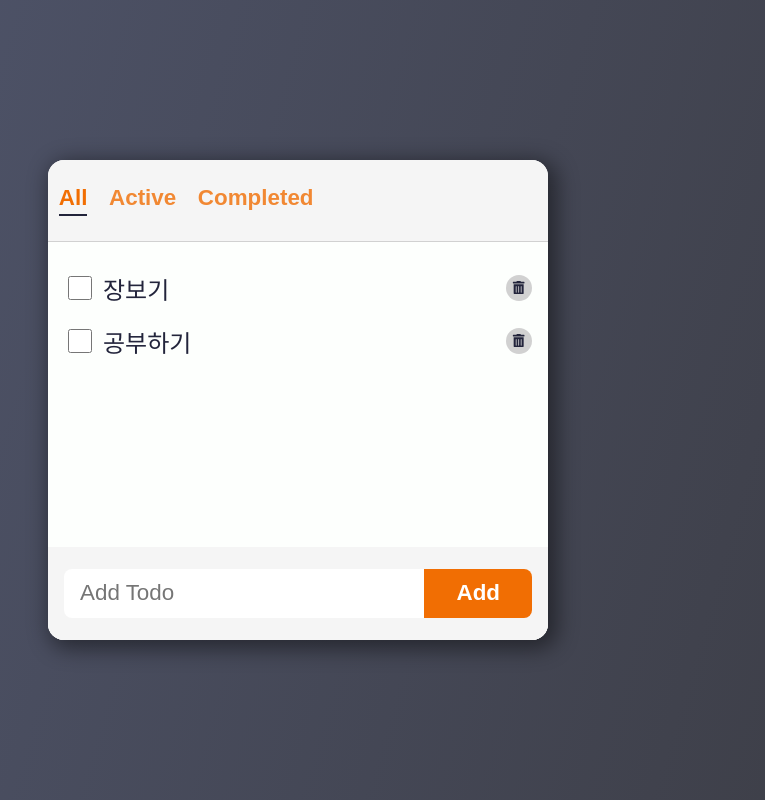
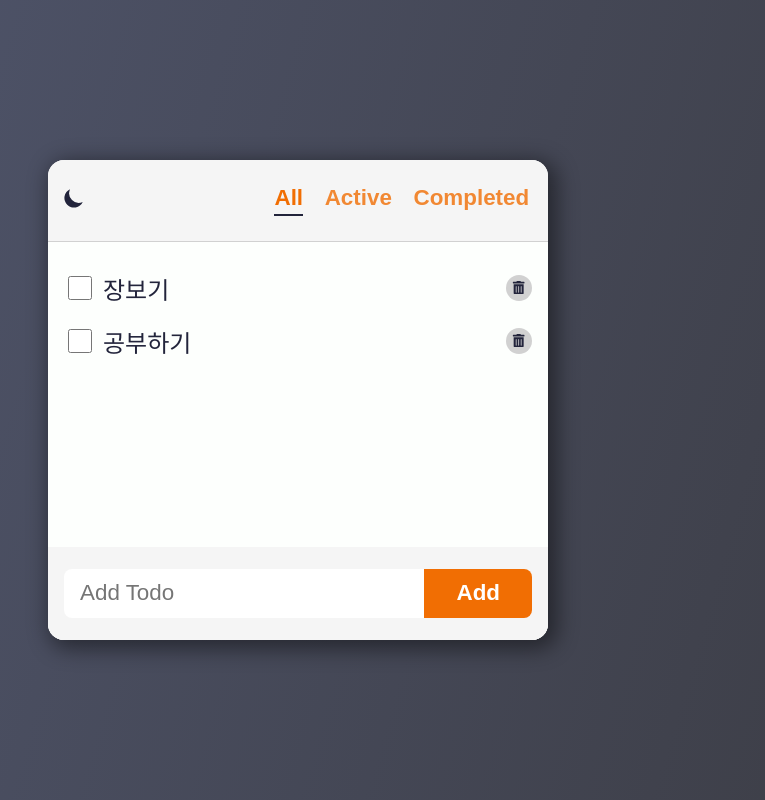
Before and after one commit to kot8585/react-todo-app, a React (Create React App) app in the folder ellie-todo-app/: page / in a window 1280 px wide. Shown: the whole page, without its empty margins (342-1107 px from the left). Built offline with nearby package versions, Linux system fonts and the light colour scheme.

Commit message:
"ellie" - 다크모드 구현
- class에 classname을 추가

```diff
--- a/ellie-todo-app/src/App.js
+++ b/ellie-todo-app/src/App.js
@@ -1,15 +1,16 @@
 import React, {useState} from 'react';
 import Header from "./components/Header/Header";
 import TodoList from "./components/TodoList/TodoList";
+import { DarkModeProvider } from './context/DarkModeContext';
 
 const filters = ['all', 'active', 'completed'];
 function App() {
   const [filter, setFilter] = useState(filters[0]);
   return (
-    <>
+    <DarkModeProvider>
       <Header filters={filters} filter={filter} onFilterChange={setFilter}/>
       <TodoList filter={filter}/>
-    </>
+    </DarkModeProvider>
   );
 }
 
--- a/ellie-todo-app/src/components/Header/Header.jsx
+++ b/ellie-todo-app/src/components/Header/Header.jsx
@@ -1,9 +1,18 @@
 import React from 'react';
+import { useDarkMode } from '../../context/DarkModeContext';
 import styles from './Header.module.css';
+import {HiMoon, HiSun} from 'react-icons/hi';
 
 export default function Header({filters, filter, onFilterChange}) {
+  const {darkMode, toggleDarkMode} = useDarkMode();
+
+
   return (
     <header className={styles.header}>
+      <button onClick={toggleDarkMode} className={styles.toggle}>
+        {!darkMode && <HiMoon/>}
+        {darkMode && <HiSun/>}
+      </button>
       <ul className={styles.filters}>
         {filters.map((value, index) => <li key={index}>
           <button
--- a/ellie-todo-app/src/components/Header/Header.module.css
+++ b/ellie-todo-app/src/components/Header/Header.module.css
@@ -2,8 +2,22 @@
   display: flex;
   justify-content: space-between;
   align-items: center;
+  padding: 0 0.5rem;
   background-color: var(--color-bg-dark);
   border-bottom: 1px solid var(--color-grey);
+}
+
+.toggle {
+  font-size: 1.5rem;
+  cursor: pointer;
+  background-color: transparent;
+  color: var(--color-text);
+  transition: all 150ms ease-out;
+}
+
+.toggle:hover {
+  transform: scale(1.1);
+  color: var(--color-accent);
 }
 
 .filters{
--- /dev/null
+++ b/ellie-todo-app/src/context/DarkModeContext.jsx
@@ -0,0 +1,38 @@
+import { useContext } from "react";
+import { useEffect } from "react";
+import { useState } from "react";
+import { createContext } from "react";
+
+export const DarkModeContext = createContext();
+
+export function DarkModeProvider({children}) {
+  const [darkMode, setDarkMode] = useState(false);
+  const toggleDarkMode = () => {
+    setDarkMode(!darkMode);
+    updateDarkMode(!darkMode);
+  }
+
+  //❗️다시 한번 보기. 처음 로드될때 localStorage값이나 시스템의 모드를 읽어서 처음 화면을 만듬
+  useEffect(() => {
+    const isDark = localStorage.theme === 'dark' ||
+    (!('theme' in localStorage) && window.matchMedia('(prefers-color-scheme: dark)').matches);
+    setDarkMode(isDark);
+    updateDarkMode(isDark);
+  }, []);
+  return <DarkModeContext.Provider value={{darkMode, toggleDarkMode}}>{children}</DarkModeContext.Provider>
+}
+
+
+
+function updateDarkMode(darkMode){
+  if(darkMode) {
+    document.documentElement.classList.add('dark');
+    localStorage.theme = 'dark';
+  } else {
+    document.documentElement.classList.remove('dark');
+    localStorage.theme = 'light';
+  }
+}
+
+// 밖에서 내부적으로 어떤 context를 사용해야 하는지 상관하지 않아도 된다
+export const useDarkMode = () => useContext(DarkModeContext);
--- a/ellie-todo-app/src/index.css
+++ b/ellie-todo-app/src/index.css
@@ -26,6 +26,13 @@ body {
   background: linear-gradient(106deg,
       rgba(81, 87, 111, 1) 0%,
       rgba(60, 61, 69, 1) 100%);
+}
+
+html.dark {
+  --color-bg-dark: #1a1c35;
+  --color-bg: #22243b;
+  -color-grey: #4e4e4e;
+  --color-text: #fdfffd;
 }
 
 #root {
```
